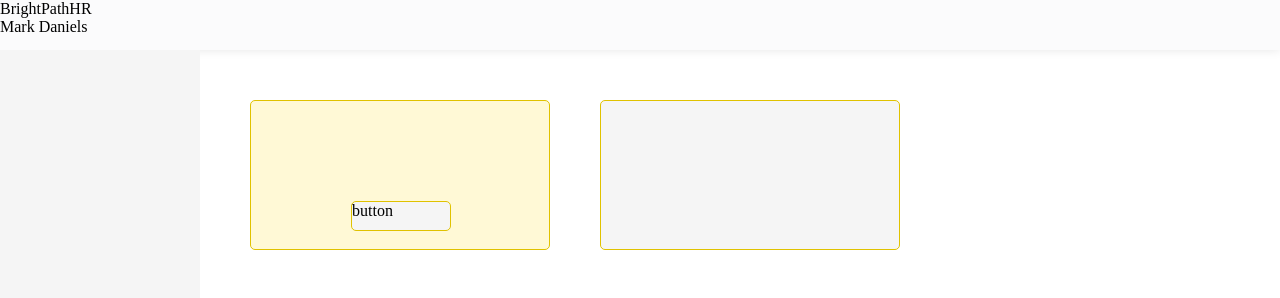
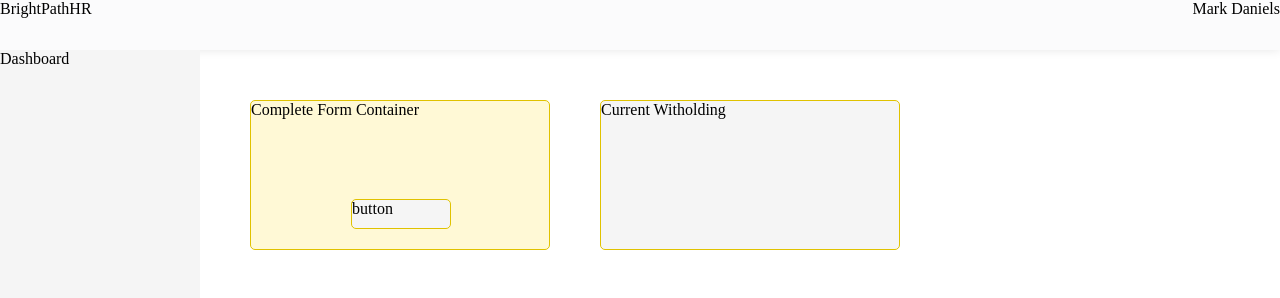
Before and after one commit to imsolost/sales-demo, a Next.js app: page / in a window 1280 px wide. Shown: the top 298 px of the page. Built offline with nearby package versions, Linux system fonts and the light colour scheme; grey boxes are pictures that could not be loaded.

Commit message:
add iframe

```diff
--- a/components/complete-form-container.js
+++ b/components/complete-form-container.js
@@ -15,6 +15,7 @@ const StyledContainer = styled.div`
 const CompleteFormContainer = () => {
   return (
     <StyledContainer>
+        Complete Form Container
         <CustomButton />
     </StyledContainer>
   );
--- a/components/current-witholding.js
+++ b/components/current-witholding.js
@@ -14,6 +14,7 @@ const StyledContainer = styled.div`
 const CurrentWitholding = () => {
   return (
     <StyledContainer>
+      Current Witholding
     </StyledContainer>
   );
 };
--- a/components/custom-button.js
+++ b/components/custom-button.js
@@ -2,7 +2,7 @@ import styled from "styled-components";
 
 const StyledButton = styled.div`
   position: relative;
-  top: 100px;
+  top: 80px;
   left: 100px;
   border-radius: 5px;
   border: 1px solid #e0c200;
--- a/components/dashboard-list.js
+++ b/components/dashboard-list.js
@@ -10,7 +10,7 @@ const StyledDashboard = styled.div`
 const DashboardList = () => {
   return (
     <StyledDashboard>
-
+      Dashboard
     </StyledDashboard>
   );
 };
--- a/components/header.js
+++ b/components/header.js
@@ -8,6 +8,8 @@ const StyledHeader = styled.div`
   box-shadow: 0px 0px 10px rgba(0, 0, 0, 0.1);
   width: 100vw;
   height: 50px;
+  display: flex;
+  justify-content: space-between;
 `;
 const Header = () => {
   return (
--- a/pages/index.js
+++ b/pages/index.js
@@ -1,9 +1,17 @@
 import Head from "next/head";
 import styled from "styled-components";
+
 import DashboardList from "../components/dashboard-list";
 import Header from "../components/header";
 import CurrentWitholding from "../components/current-witholding";
 import CompleteFormContainer from "../components/complete-form-container";
+
+const StyledIframe = styled.div`
+  position: absolute;
+  top: 300px;
+  left: 250px;
+  box-sizing: border-box;
+`;
 
 const Tasks = () => {
   return (
@@ -17,6 +25,10 @@ const Tasks = () => {
         <DashboardList />
         <CompleteFormContainer />
         <CurrentWitholding />
+        <StyledIframe>
+          <iframe src="https://app.useanvil.com/form/anvil-53/irs-w4" width={650} height={500}></iframe>
+        </StyledIframe>
+
       </div>
     </>
   );
```
Also changed, not shown: package.json (+2 -5 lines), 2 other files (tests, documents, lock files or other folders).
